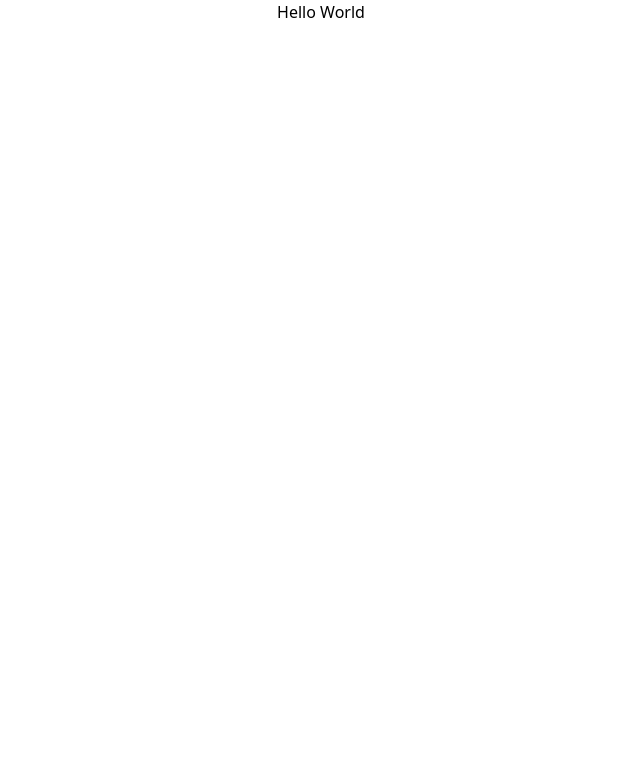
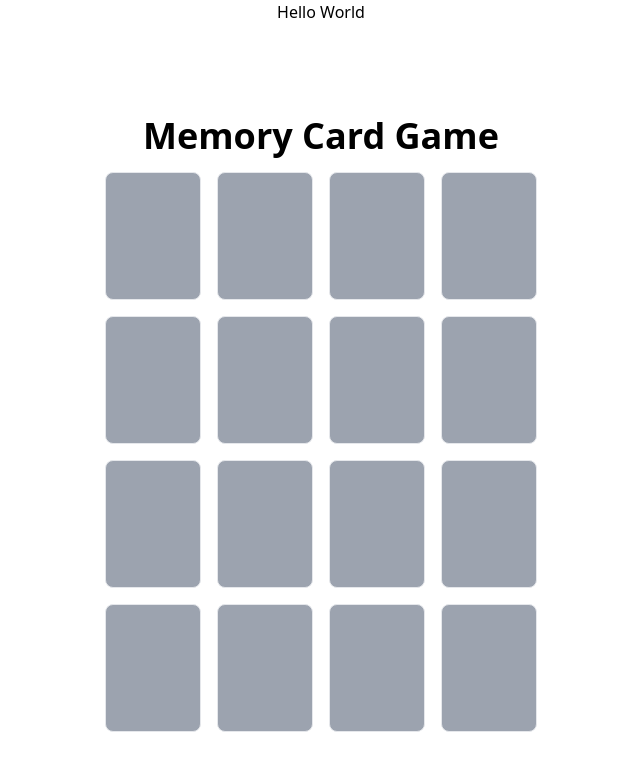
Before and after one commit to nechiyan/mechinetest, a React (Create React App) app: page / in a window 1280 px wide. Shown: the top 770 px of the page, without its empty margins (319-959 px from the left). Built offline with nearby package versions, Linux system fonts and the light colour scheme.

Commit message:
ui added using tailwind

```diff
--- a/src/App.js
+++ b/src/App.js
@@ -1,9 +1,11 @@
 import './App.css';
+import MemoryGame from './MemoryGame';
 
 function App() {
   return (
     <div className="App">
       <h1>Hello World</h1>
+      <MemoryGame/>
     </div>
   );
 }
--- /dev/null
+++ b/src/MemoryGame.jsx
@@ -0,0 +1,41 @@
+import React, { useState } from "react";
+import "tailwindcss/tailwind.css";
+
+const MemoryGame = () => {
+  const initialCards = [
+    { id: 1, value: "🐶" },
+    { id: 2, value: "🐱" },
+    { id: 3, value: "🐭" },
+    { id: 4, value: "🐹" },
+    { id: 5, value: "🐰" },
+    { id: 6, value: "🦊" },
+    { id: 7, value: "🐻" },
+    { id: 8, value: "🐼" },
+  ];
+
+  const shuffleCards = (cards) => {
+    return [...cards, ...cards]
+      .sort(() => Math.random() - 0.5)
+      .map((card) => ({ ...card, isFlipped: false, isMatched: false }));
+  };
+
+  const [cards, setCards] = useState(shuffleCards(initialCards));
+
+  return (
+    <div className="flex flex-col items-center justify-center h-screen">
+      <h1 className="text-4xl font-bold mb-4">Memory Card Game</h1>
+      <div className="grid grid-cols-4 gap-4">
+        {cards.map((card, index) => (
+          <div
+            key={index}
+            className="w-24 h-32 flex items-center justify-center text-4xl bg-gray-400 border rounded-lg"
+          >
+            {card.isFlipped ? card.value : ""}
+          </div>
+        ))}
+      </div>
+    </div>
+  );
+};
+
+export default MemoryGame;
```
